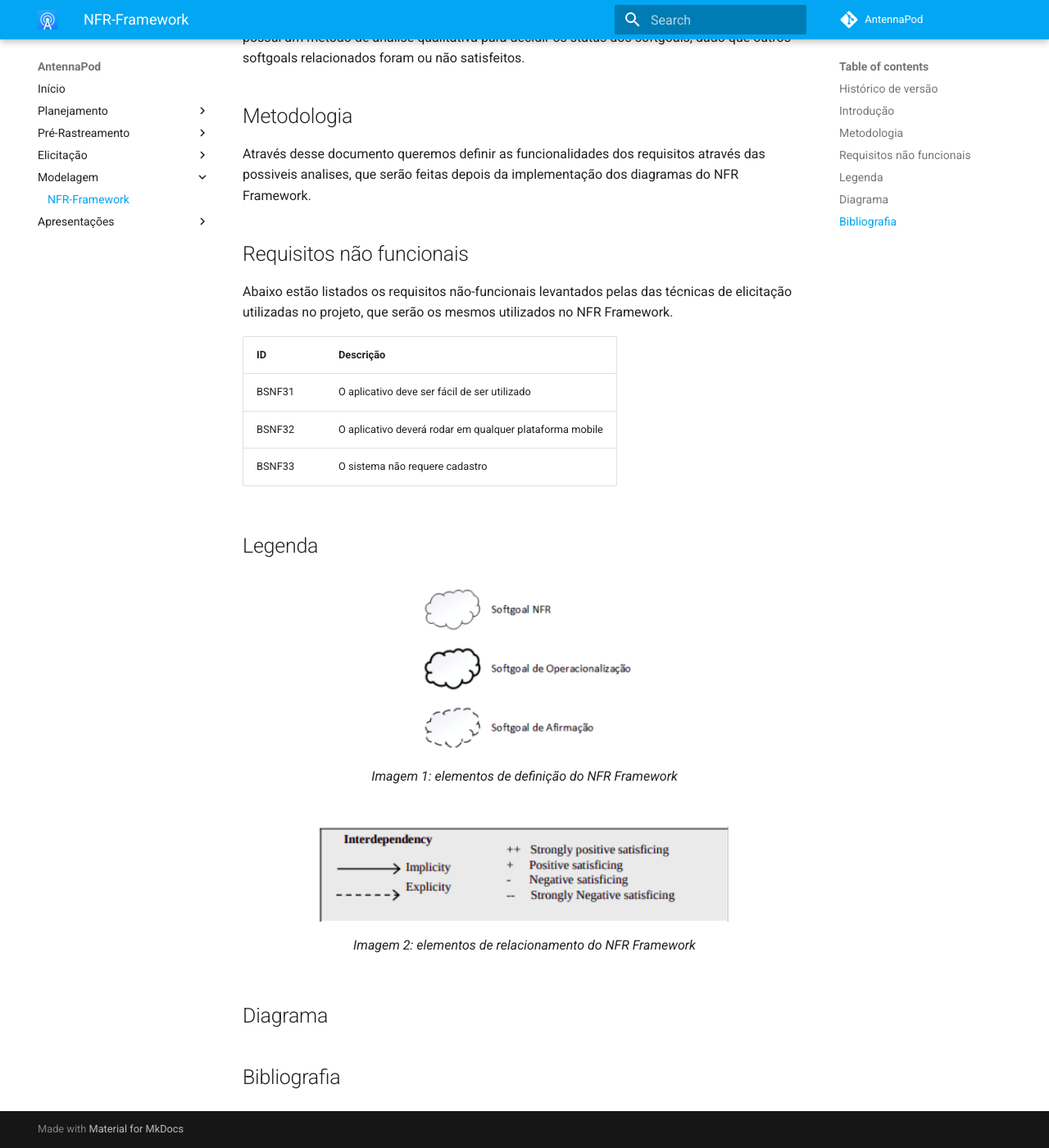
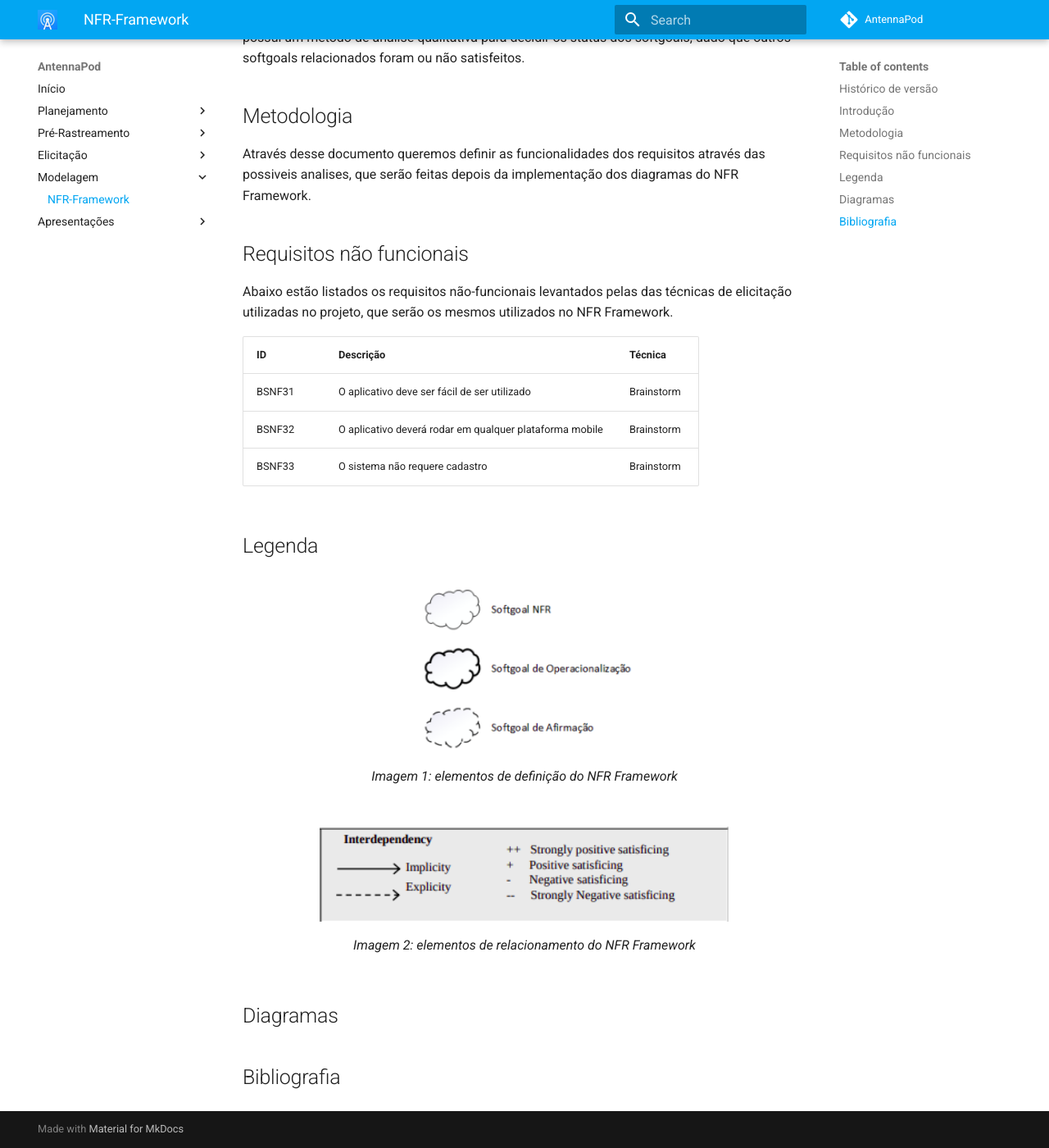
Before and after one commit to Requisitos-de-Software/2021.2-AntennaPod, an MkDocs documentation site: the page built from docs/modelagem/nfr-framework.md, in a window 1280 px wide and 1400 px high, scrolled down 566 px. Shown: the whole window at 82% size. Built offline with MkDocs 1.6.1 and Material for MkDocs 9.7.7, drawn with Linux system fonts in a browser that asks for light colours; comment, search, counter and statistics services are not loaded.

Commit message:
:pencil:(#39) ediçao da tabela de RNF

```diff
--- a/docs/modelagem/nfr-framework.md
+++ b/docs/modelagem/nfr-framework.md
@@ -21,11 +21,11 @@ Através desse documento queremos definir as funcionalidades dos requisitos atra
 
 Abaixo estão listados os requisitos não-funcionais levantados pelas das técnicas de elicitação utilizadas no projeto, que serão os mesmos utilizados no NFR Framework.
 
-| ID     | Descrição                                               |
-| ------ | ------------------------------------------------------- |
-| BSNF31 | O aplicativo deve ser fácil de ser utilizado            |
-| BSNF32 | O aplicativo deverá rodar em qualquer plataforma mobile |
-| BSNF33 | O sistema não requere cadastro                          |
+| ID     | Descrição                                               | Técnica    |
+| ------ | ------------------------------------------------------- | ---------- |
+| BSNF31 | O aplicativo deve ser fácil de ser utilizado            | Brainstorm |
+| BSNF32 | O aplicativo deverá rodar em qualquer plataforma mobile | Brainstorm |
+| BSNF33 | O sistema não requere cadastro                          | Brainstorm |
 
 ## Legenda
 
@@ -38,7 +38,7 @@ Abaixo estão listados os requisitos não-funcionais levantados pelas das técni
   <figcaption> Imagem 2: elementos de relacionamento do NFR Framework </figcaption>
 </figure>
 
+## Diagramas
 
 
-## Diagrama
 ## Bibliografia
```
